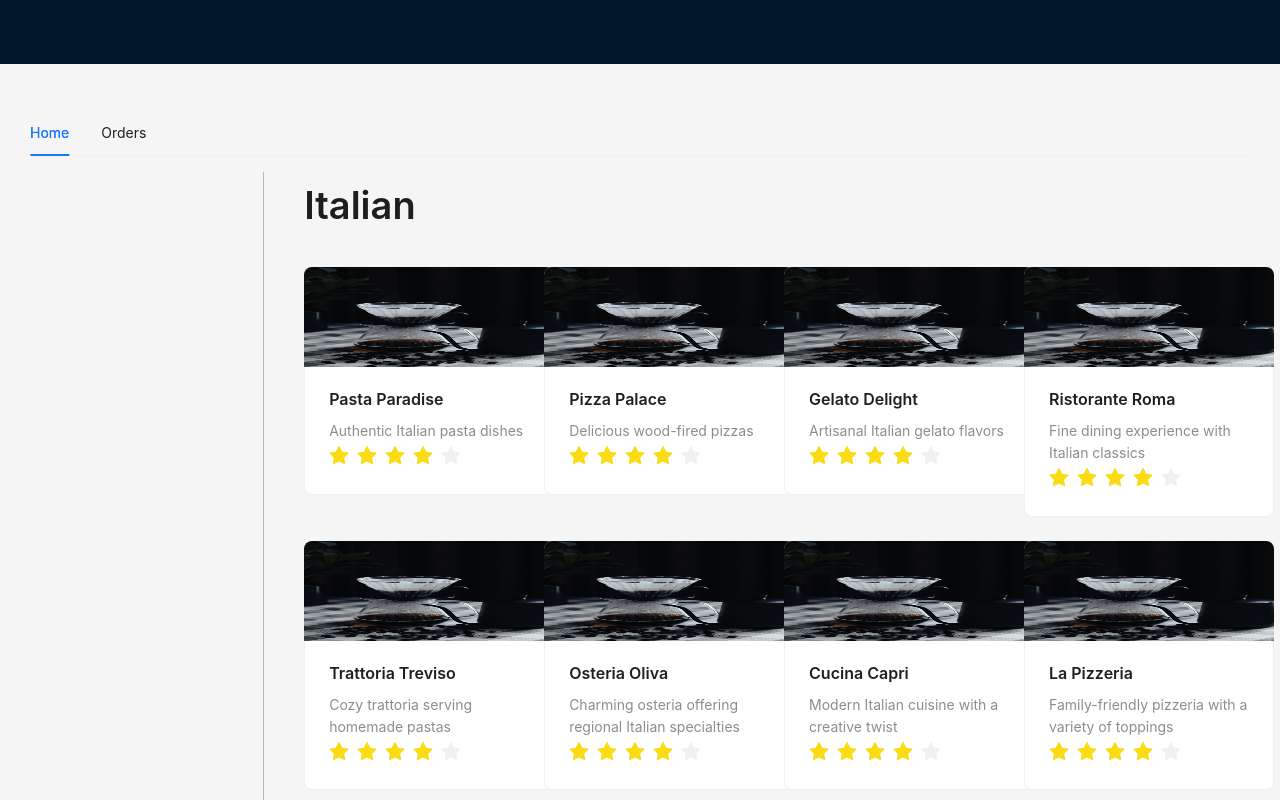
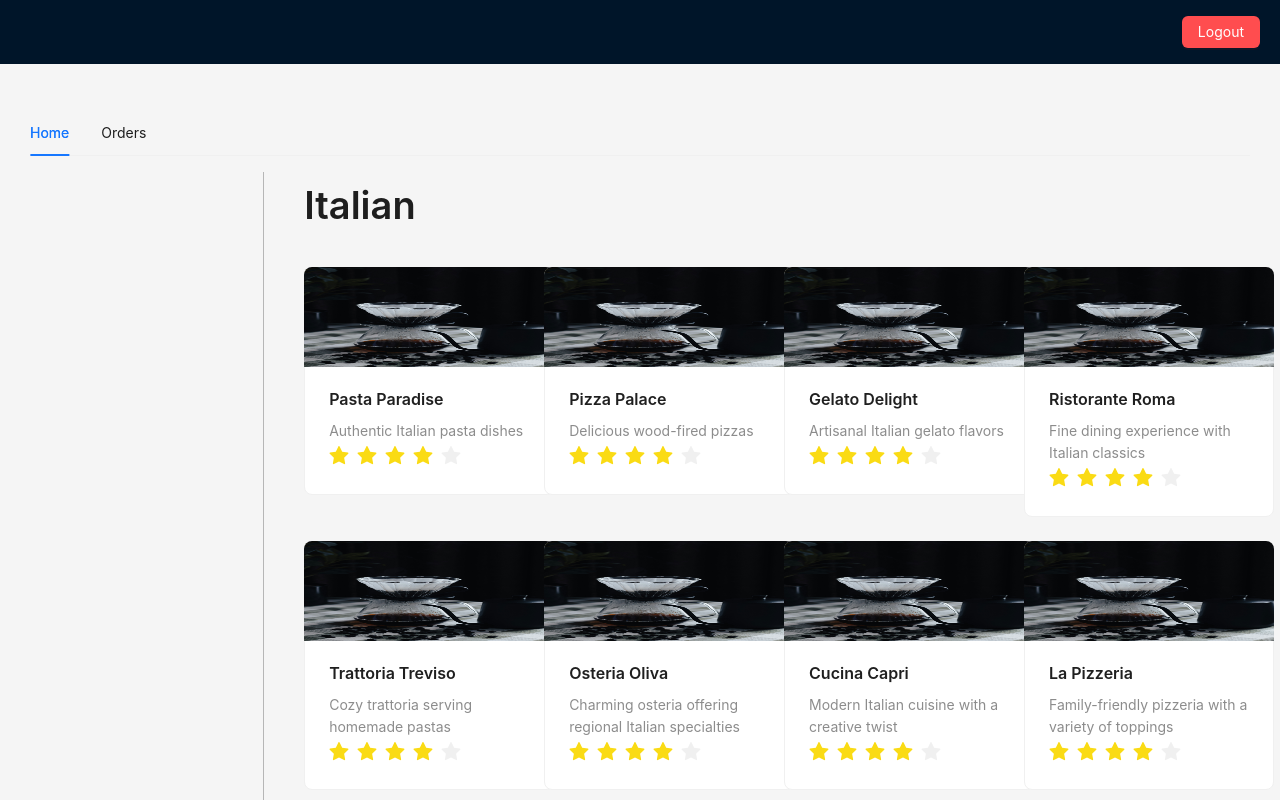
Before and after one commit to ashok-elumalai/deliveryApp, a React (Create React App) app in the folder delivery-app/: page / in a window 1280 px wide. Shown: the top 800 px of the page. Built offline with nearby package versions, Linux system fonts and the light colour scheme; no server answers; sample sign-in values are in the browser's storage.

Commit message:
handle user logout

```diff
--- a/delivery-app/src/pages/Dashboard/index.jsx
+++ b/delivery-app/src/pages/Dashboard/index.jsx
@@ -1,5 +1,5 @@
-import { Layout, Tabs, Menu } from "antd";
-
+import { Layout, Tabs, Menu, Button } from "antd";
+import { useNavigate } from 'react-router-dom';
 import HomeData from "../Home/index";
 import { styled } from "styled-components";
 
@@ -24,11 +24,24 @@ const items = [
 
 
 function Dashboard() {
+
+	const navigate = useNavigate();
+
+	const handleLogout = () => {
+		// Perform logout logic here, like clearing tokens or user data
+		localStorage.removeItem("token");
+		console.log('User logged out');
+		navigate('/login');
+	};
+
   return (
     <Layout>
       <Layout.Header
         style={{ position: "fixed", right: "0", left: "0", zIndex: "999" }}
       >
+	  	<div style={{ position: "absolute", right: 20 }}>
+		  <Button type="primary" danger onClick={handleLogout}>Logout</Button>
+		</div>
       </Layout.Header>
       <ContentStyles style={{ padding: "30px", marginTop: "80px" }}>
         <Tabs defaultActiveKey="1" items={items} />
```
